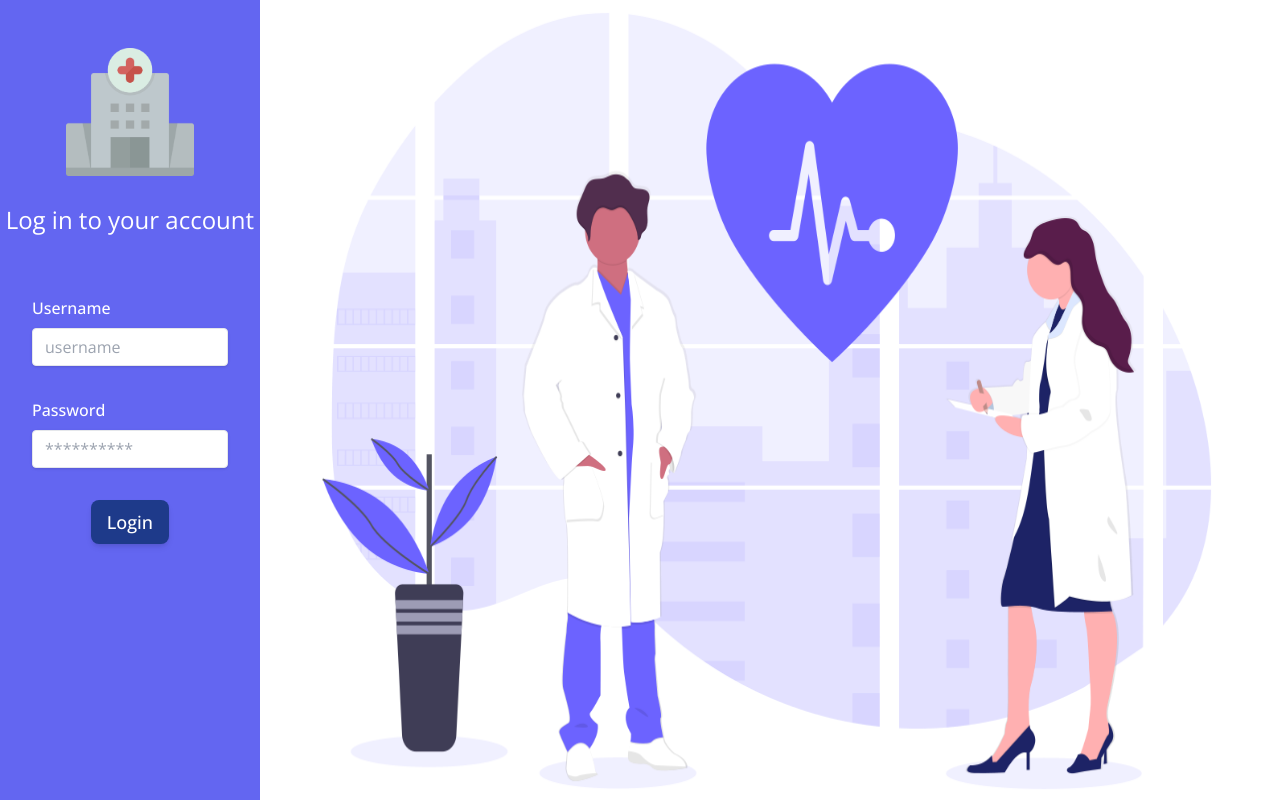
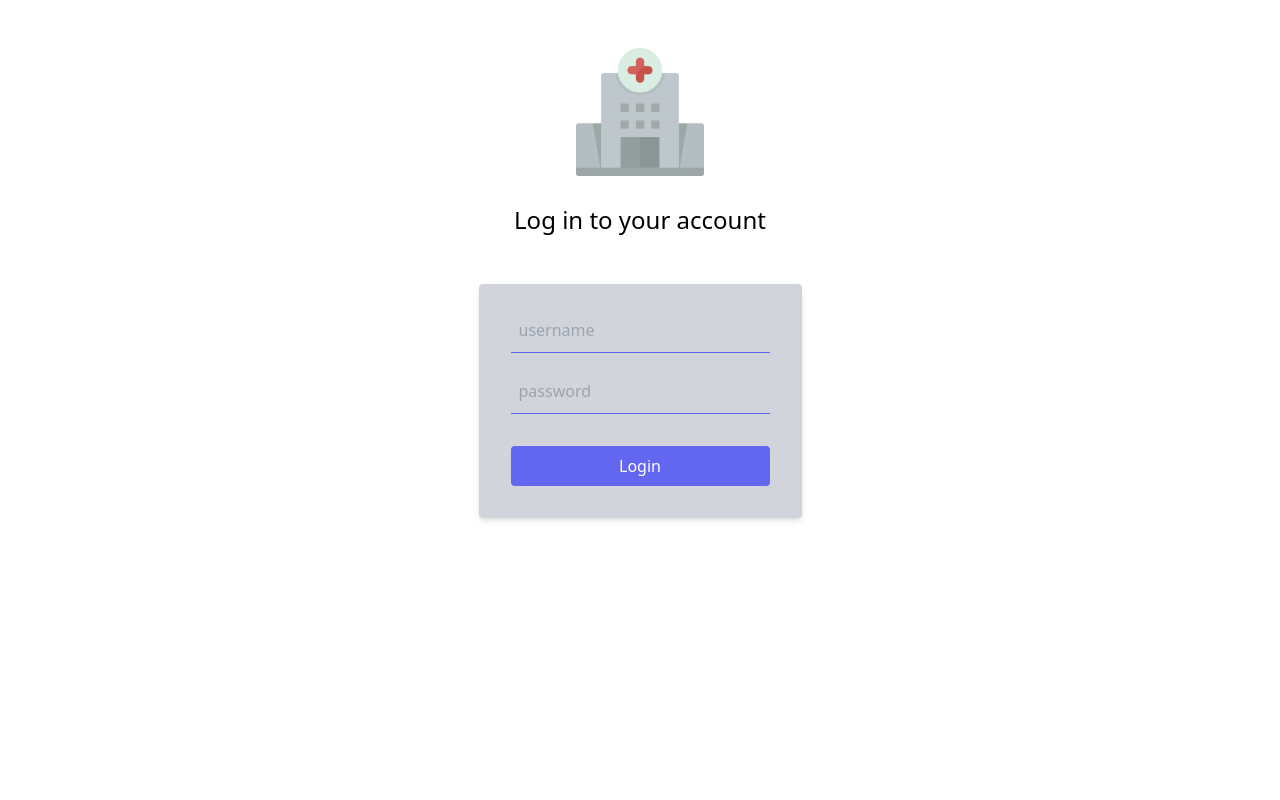
Before and after one commit to lmarangoc/covid-frontend, a React (Create React App) app: page /login in a window 1280 px wide. Built offline with nearby package versions, Linux system fonts and the light colour scheme.

Commit message:
feat: login page

```diff
--- a/src/pages/Login.jsx
+++ b/src/pages/Login.jsx
@@ -1,38 +1,30 @@
-import React from 'react';
-import Photo from '../media/medicine1.png';
-import LogoImage from '../components/LogoImage';
-import { Link } from "react-router-dom";
+import React from 'react'
+import { Link } from "react-router-dom"
+import LogoImage from "../components/LogoImage"
 
 const Login = () => {
 
   return (
-    <div className='flex'>
-      <div className={`w-80 h-screen bg-indigo-500`}>
+    <div className='flex flex-col justify-center justify-items-center'>
       <div className='pt-12'>
         <Link to='/'>
           <LogoImage/>
         </Link>
       </div>
-        <div className='pt-7 flex justify-center justify-items-start'>
-          <p className='font-open text-2xl text-white select-none'> Log in to your account </p>
+      <div className='pt-7 flex justify-center justify-items-center'>
+        <p className='text-2xl font-light select-none'> Log in to your account </p>
       </div>
-        <div className='w-full max-w-xs'>
-          <form onSubmit={(e) => { e.preventDefault();}} className='px-8 mt-5 pt-10 pb-8 mb-4'>
-            <div className='mb-8'>
-              <label className='block text-white text-base font-medium mb-2 select-none' for="username">
-                Username
-              </label>
-              <input className='shadow appearance-none border rounded w-full py-2 px-3 text-gray-700 leading-tight focus:outline-none focus:shadow-outline focus:ring-cyan-700 focus:border-cyan-700 focus:z-10 ' type="text" placeholder="username" name="username" required />
+      <div className='pt-12 flex justify-center justify-items-center'>
+        <form className='shadow-md rounded px-8 pt-6 pb-8 mb-4 bg-gray-300'>
+          <div className='border-b border-indigo-500 py-2 mb-4'>
+            <input type="text" className='appearance-none bg-transparent border-none w-full text-gray-900 mr-3 py-1 px-2 leading-tight focus:outline-none' placeholder="username" name="username" required/>
           </div>
-            <div class="mb-8">
-              <label className='block text-base text-white font-medium mb-2 select-none' for="password">
-                Password
-              </label>
-              <input className='shadow appearance-none border rounded w-full py-2 px-3 text-gray-700 leading-tight focus:outline-none focus:shadow-outline focus:ring-cyan-700 focus:border-cyan-700 focus:z-10 ' type="password" placeholder="**********" name="password" required/>
+          <div className='border-b border-indigo-500 py-2 mb-8'>
+            <input type="password" className='appearance-none bg-transparent border-none w-full text-gray-900 mr-3 py-1 px-2 leading-tight focus:outline-none' placeholder="password" name="password" required />
           </div>
-            <div className='flex items-center justify-center'>
-              <Link to='/admin'>
-                <button className='bg-blue-900 hover:bg-blue-700 text-white text-lg font-medium py-2 px-4 rounded-lg shadow-md focus:outline-none focus:shadow-outline' type="submit">
+          <div className='flex justify-center justify-items-center'>
+            <Link to='/admin' className='w-full'>
+              <button type='submit' className='bg-indigo-500 text-white w-full px-4 py-2 rounded hover:bg-indigo-700 select-none'>
                 Login
               </button>
             </Link>
@@ -40,10 +32,6 @@ const Login = () => {
         </form>
       </div>
     </div>
-      <div className='px-14 py-0 md:flex hidden justify-center items-center h-screen'>
-        <img className='mx-auto w-full h-full' src={Photo} alt='Medicine' />
-      </div>
-    </div>
   )
 }
 
--- a/src/pages/admin/Navbar.jsx
+++ b/src/pages/admin/Navbar.jsx
@@ -14,9 +14,19 @@ const Navbar = () => {
             <input className='rounded-lg border border-gray-600 py-2 px-3 w-full focus:outline-indigo-500' type="text" placeholder="Search" name="search"/>
             <FontAwesomeIcon icon={faMagnifyingGlass} className='w-8 h-8 hover:text-indigo-500'/>
         </div>
-        <div>
-          <button className='md:block hidden bg-indigo-500 text-white px-4 py-2 rounded-lg'>Add User</button>
+        <div className='md:block hidden'>
+          <button className='bg-indigo-500 text-white px-4 py-2 rounded-lg'>
+            Add User
+          </button>
         </div>
+        <ul className={`md:hidden bg-white absolute w-full h-full bottom-0 py-24 pl-4`}>
+          <li>
+            <input className='rounded-lg border border-gray-600 py-2 px-3 w-max focus:outline-indigo-500' type="text" placeholder="Search" name="search"/>
+          </li>
+          <div className='py-5'>
+            <button className='bg-indigo-500 text-white px-4 py-2 rounded-lg'>Add User</button>
+          </div>
+        </ul>
       </div>
     </nav>
   )
```
Lines whose indentation alone changed are shown as unchanged.
